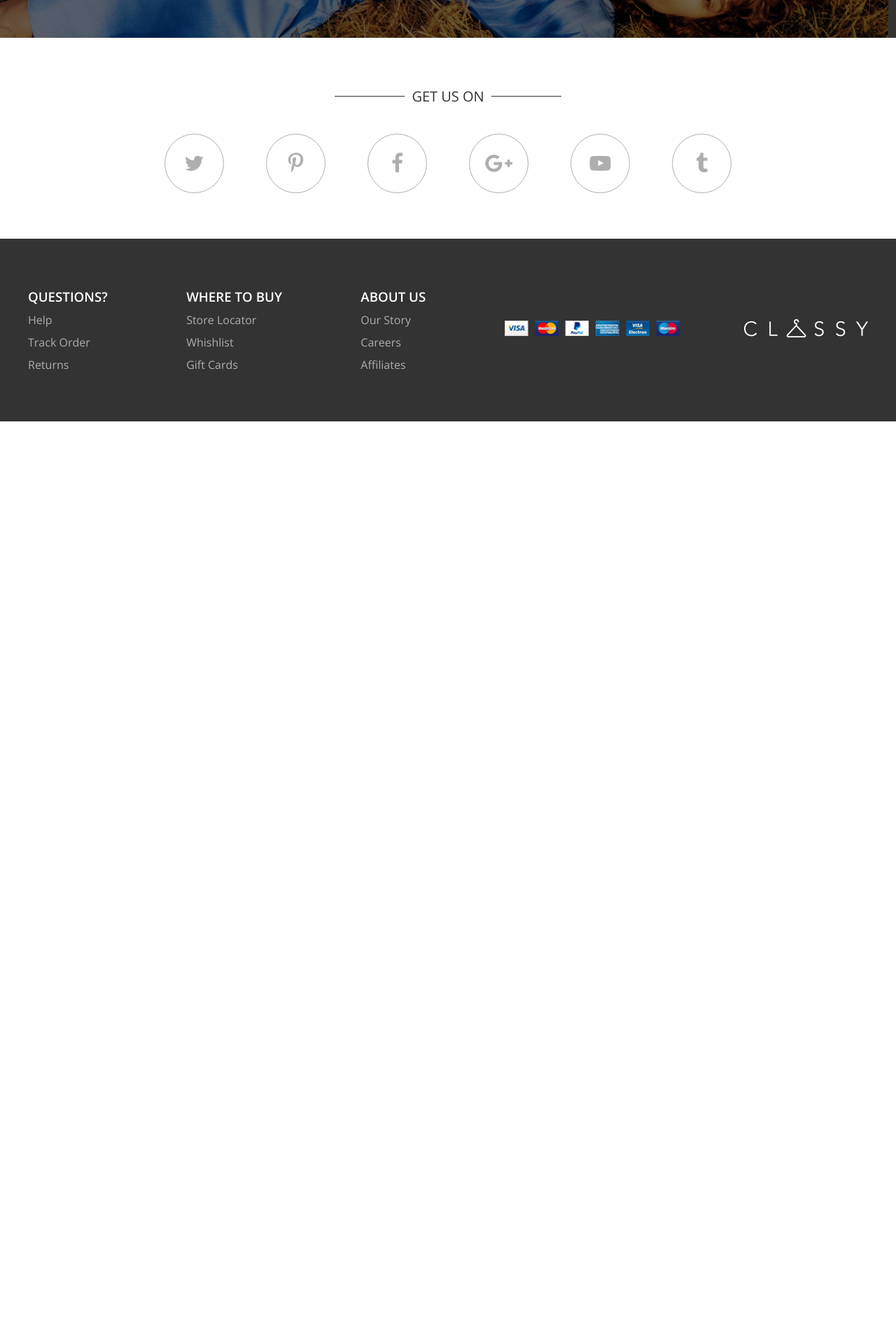
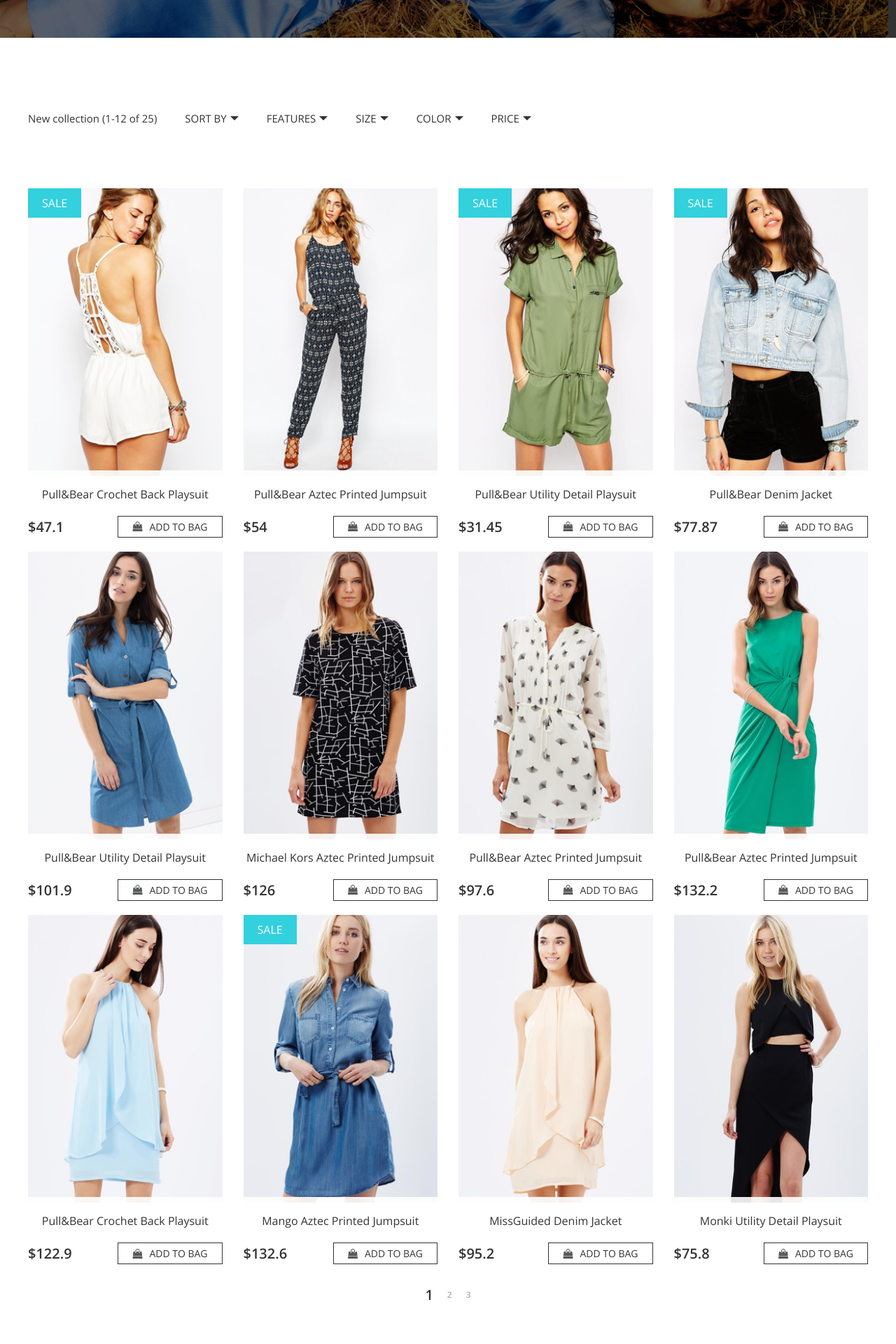
Before and after one commit to nicoeg/classy, an Angular app: page /new-collection in a window 1280 px wide. Shown: the part 580-2500 px from the top of the page at 70% size. Before the commit the page ends 1182 px from the top, so only its background shows below. Built offline with nearby package versions, Linux system fonts and the light colour scheme.

Commit message:
Added collections products

```diff
--- a/src/app/app.module.ts
+++ b/src/app/app.module.ts
@@ -18,6 +18,7 @@ import { NewsletterSignupComponent } from './component/newsletter-signup/newslet
 import { ProductGridComponent } from './components/product-grid/product-grid.component';
 import { FooterComponent } from './components/footer/footer.component';
 import { NewCollectionComponent } from './pages/new-collection/new-collection.component';
+import { SelectFilterComponent } from './components/select-filter/select-filter.component';
 
 @NgModule({
   declarations: [
@@ -31,6 +32,7 @@ import { NewCollectionComponent } from './pages/new-collection/new-collection.co
     ProductGridComponent,
     FooterComponent,
     NewCollectionComponent,
+    SelectFilterComponent,
   ],
   imports: [
     BrowserModule,
--- /dev/null
+++ b/src/app/components/select-filter/select-filter.component.html
@@ -0,0 +1,13 @@
+<div class="select-filter" [ngClass]="{'select-filter--active': open}" (click)="open = !open">
+	<span class="select-filter__title">
+		<span *ngIf="active === null">{{ title }}</span>
+		<span *ngIf="active !== null">{{ active }}</span>
+
+		<span class="arrow-down"></span>
+	</span>
+
+	<div class="select-filter__options">
+		<span class="select-filter__option" *ngFor="let option of options" (click)="optionClicked(option)">{{ option }}</span>
+		<span class="select-filter__option" (click)="optionClicked(null)">Clear</span>
+	</div>
+</div>
--- /dev/null
+++ b/src/app/components/select-filter/select-filter.component.scss
@@ -0,0 +1,42 @@
+@import '~assets/scss/variables';
+
+.select-filter {
+	position: relative;
+
+	&__title {
+		display: flex;
+		align-items: center;
+		text-transform: uppercase;
+		font-size: 15px;
+		cursor: pointer;
+
+		.arrow-down {
+			margin-left: 5px;
+		}
+	}
+
+	&__options {
+		position: absolute;
+		left: 0;
+		display: none;
+		flex-direction: column;
+		width: 100%;
+		background: #fff;
+		z-index: 2;
+	}
+
+	&__option {
+		padding: 5px;
+		border-bottom: 1px solid $dark-grey;
+		cursor: pointer;
+		text-transform: capitalize;
+
+		&:last-child {
+			border-bottom: none;
+		}
+	}
+
+	&--active &__options {
+		display: flex;
+	}
+}
--- /dev/null
+++ b/src/app/components/select-filter/select-filter.component.ts
@@ -0,0 +1,28 @@
+import { Component, Input, Output, OnInit, EventEmitter } from '@angular/core';
+
+@Component({
+	selector: 'select-filter',
+	templateUrl: './select-filter.component.html',
+	styleUrls: ['./select-filter.component.scss']
+})
+export class SelectFilterComponent implements OnInit {
+	@Input() title: string
+
+	@Input() options: Array<string>
+
+	@Output() onChanged = new EventEmitter<string|null>()
+
+	open = false
+
+	active = null
+
+	constructor() { }
+
+	ngOnInit() { }
+
+	optionClicked(option: string|null) {
+		this.active = option
+
+		this.onChanged.emit(this.active)
+	}
+}
--- a/src/app/pages/new-collection/new-collection.component.html
+++ b/src/app/pages/new-collection/new-collection.component.html
@@ -2,6 +2,28 @@
 	<img class="banner__image" src="/assets/gfx/slider-image2.png" alt="New collection">
 
 	<div class="banner__button">
-		<a href="#collection" class="outline-button">Browse Collection</a>
+		<a href="/new-collection#collection" class="outline-button">Browse Collection</a>
 	</div>
 </div>
+
+<div id="collection" class="container collection" *ngIf="productsFiltered">
+	<div class="collection__filters">
+		<span class="collection__filter">New collection ({{ currentPage * perPage - perPage + 1 }}-{{ currentPage * perPage }} of {{ productsFiltered.length }})</span>
+
+		<select-filter class="collection__filter" title="Sort by" [options]="['price', 'popular']" (onChanged)="sortChanged($event)"></select-filter>
+
+		<select-filter class="collection__filter" title="Features" [options]="['VR ready', 'wireless']"></select-filter>
+
+		<select-filter class="collection__filter" title="Size" [options]="['12', '13', '14']"></select-filter>
+
+		<select-filter class="collection__filter" title="Color" [options]="['red', 'white', 'blue']"></select-filter>
+
+		<select-filter class="collection__filter" title="Price" [options]="['< 500', '> 500']"></select-filter>
+	</div>
+
+	<product-grid [products]="currentProducts"></product-grid>
+
+	<div class="pages">
+		<div class="pages__number" [ngClass]="{'pages__number--active': page === currentPage}" (click)="currentPage = page" *ngFor="let page of pages">{{ page }}</div>
+	</div>
+</div>
--- a/src/app/pages/new-collection/new-collection.component.scss
+++ b/src/app/pages/new-collection/new-collection.component.scss
@@ -1,3 +1,5 @@
+@import '~assets/scss/variables';
+
 .banner {
 	position: relative;
 	text-align: center;
@@ -21,6 +23,53 @@
 	}
 }
 
+.collection {
+	&__filters {
+		display: flex;
+		align-items: center;
+		margin: 80px 0 70px 0;
+		font-size: 15px;
+		flex-wrap: wrap;
+	}
+
+	&__filter {
+		margin: 20px;
+
+		&:first-child {
+			margin-left: 0;
+		}
+
+		&:last-child {
+			margin-right: 0;
+		}
+	}
+}
+
+.pages {
+	display: flex;
+	justify-content: center;
+	align-items: center;
+
+	&__number {
+		font-weight: 600;
+		font-size: 12px;
+		color: $light-grey;
+		margin: 10px;
+		cursor: pointer;
+
+		&--active {
+			font-size: 20px;
+			color: $dark-grey;
+		}
+	}
+}
+
+@media (max-width: 1200px) {
+	.collection {
+		padding: 0 20px;
+	}
+}
+
 @media (max-width: 900px) {
 	.banner__button {
 		bottom: 10%;
@@ -30,4 +79,13 @@
 			padding: 15px;
 		}
 	}
+
+	.collection__filters {
+		justify-content: center;
+	}
+
+	.collection__filter {
+		width: 100%;
+		margin-left: 0;
+	}
 }
--- a/src/app/pages/new-collection/new-collection.component.ts
+++ b/src/app/pages/new-collection/new-collection.component.ts
@@ -1,15 +1,56 @@
 import { Component, OnInit } from '@angular/core';
 
+import { Product } from '../../classes/product'
+import { ProductService } from '../../services/product.service'
+
 @Component({
-  selector: 'app-new-collection',
-  templateUrl: './new-collection.component.html',
-  styleUrls: ['./new-collection.component.scss']
+	selector: 'app-new-collection',
+	templateUrl: './new-collection.component.html',
+	styleUrls: ['./new-collection.component.scss']
 })
 export class NewCollectionComponent implements OnInit {
+	products: Product[]
 
-  constructor() { }
+	get productsFiltered(): Product[] {
+		let products = this.products
+		//Apply filters
 
-  ngOnInit() {
-  }
+		return products
+	}
 
+	get currentProducts(): Product[] {
+		const max = this.currentPage * this.perPage
+
+		return this.productsFiltered.slice(max - this.perPage, max)
+	}
+
+	get pages() {
+		const keys = Array(Math.ceil(this.productsFiltered.length / this.perPage)).keys()
+
+		return [...Array.from(keys)].map(value => value + 1)
+	}
+
+	currentPage = 1
+	perPage = 12
+
+
+	constructor(private productService: ProductService) { }
+
+	ngOnInit() {
+		this.products = this.productService.getProducts()
+	}
+
+	sortChanged(option: string|null) {
+		switch (option) {
+			case 'price':
+				this.products = this.productService.getProducts().sort((a: Product, b: Product) => a.price - b.price)
+				break
+			case 'popular':
+				this.products = this.productService.getTopSellingProducts()
+				break
+			default:
+				this.products = this.productService.getProducts()
+				break
+		}
+	}
 }
--- a/src/assets/scss/styles.scss
+++ b/src/assets/scss/styles.scss
@@ -49,3 +49,11 @@ body {
 		margin-left: -10px;
 	}
 }
+
+.arrow-down {
+	width: 0;
+	height: 0;
+	border-left: 6px solid transparent;
+    border-right: 6px solid transparent;
+    border-top: 6px solid $dark-grey;
+}
```
Also changed, not shown: 1 other file (tests, documents, lock files or other folders).
